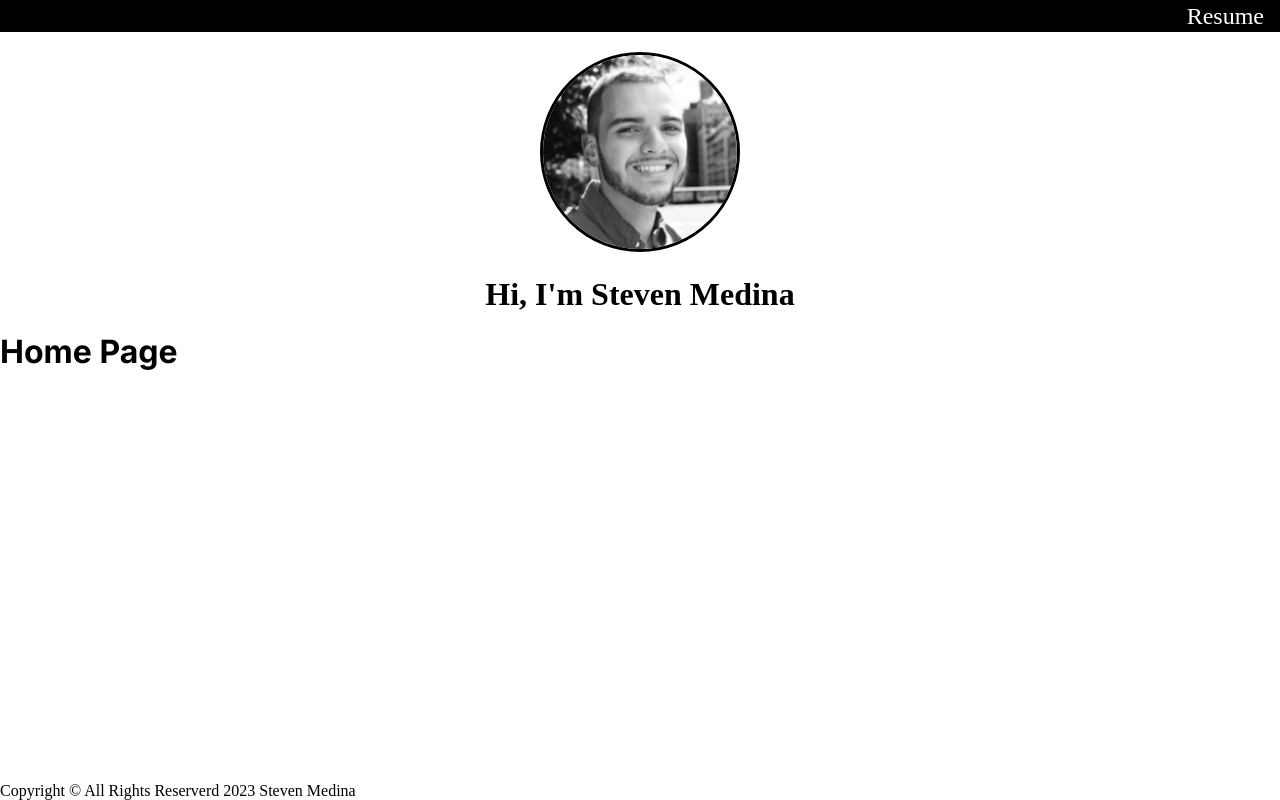
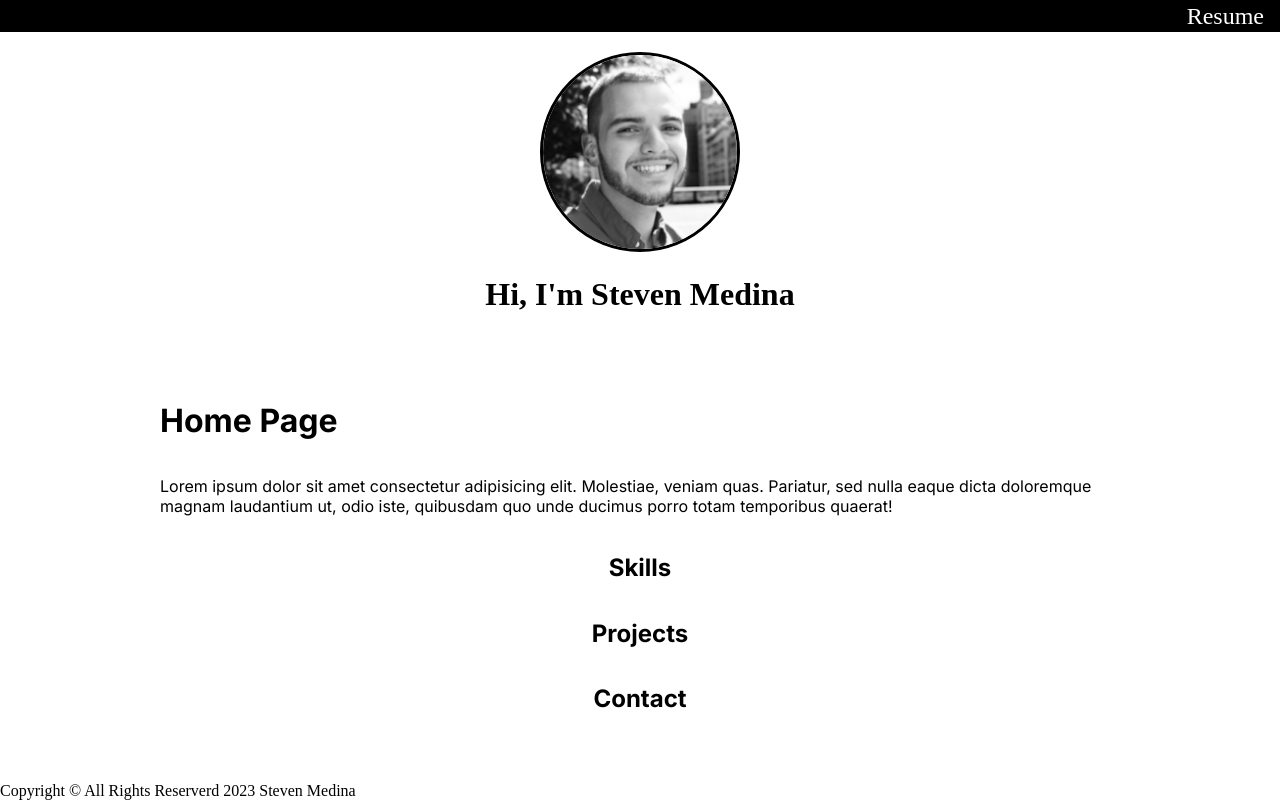
Before and after one commit to smedina0/portfolio, a Next.js app: page / in a window 1280 px wide. Built offline with nearby package versions, Linux system fonts and the light colour scheme.

Commit message:
WIP: Sets up project cards

```diff
--- a/pages/index.js
+++ b/pages/index.js
@@ -1,6 +1,7 @@
 import Head from 'next/head';
 import Image from 'next/image';
 import { Inter } from 'next/font/google';
+import styles from '@/styles/Home.module.css';
 
 const inter = Inter({ subsets: ['latin'] });
 
@@ -16,8 +17,23 @@ export default function Home() {
         <meta name='viewport' content='width=device-width, initial-scale=1' />
         <link rel='icon' href='/favicon.ico' />
       </Head>
-      <main className={inter.className}>
+      <main className={`${inter.className} ${styles['homeMain']}`}>
         <h1>Home Page</h1>
+        <p>
+          Lorem ipsum dolor sit amet consectetur adipisicing elit. Molestiae,
+          veniam quas. Pariatur, sed nulla eaque dicta doloremque magnam
+          laudantium ut, odio iste, quibusdam quo unde ducimus porro totam
+          temporibus quaerat!
+        </p>
+        <section className={styles.pageSection}>
+          <h2>Skills</h2>
+        </section>
+        <section className={styles.pageSection}>
+          <h2>Projects</h2>
+        </section>
+        <section className={styles.pageSection}>
+          <h2>Contact</h2>
+        </section>
       </main>
     </>
   );
--- /dev/null
+++ b/styles/Home.module.css
@@ -0,0 +1,13 @@
+.homeMain {
+  padding: 2rem 10rem 2rem 10rem;
+  display: flex;
+  flex-direction: column;
+  justify-content: space-evenly;
+}
+
+.pageSection {
+}
+
+.pageSection > h2 {
+  text-align: center;
+}
```
Also changed, not shown: components/ProjectCard.js (added, +11 -0 lines).
